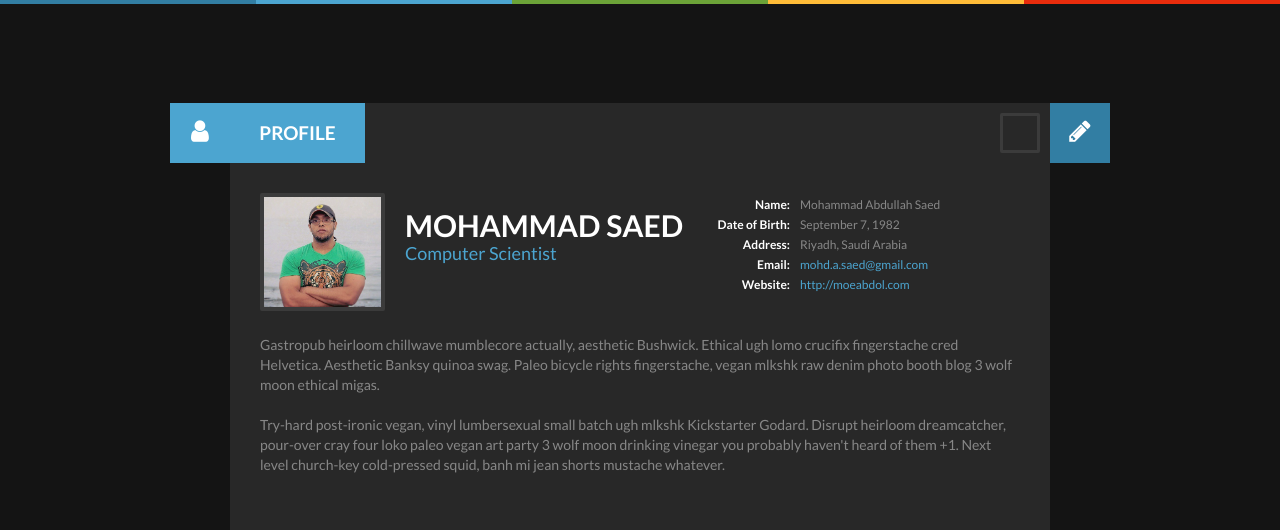
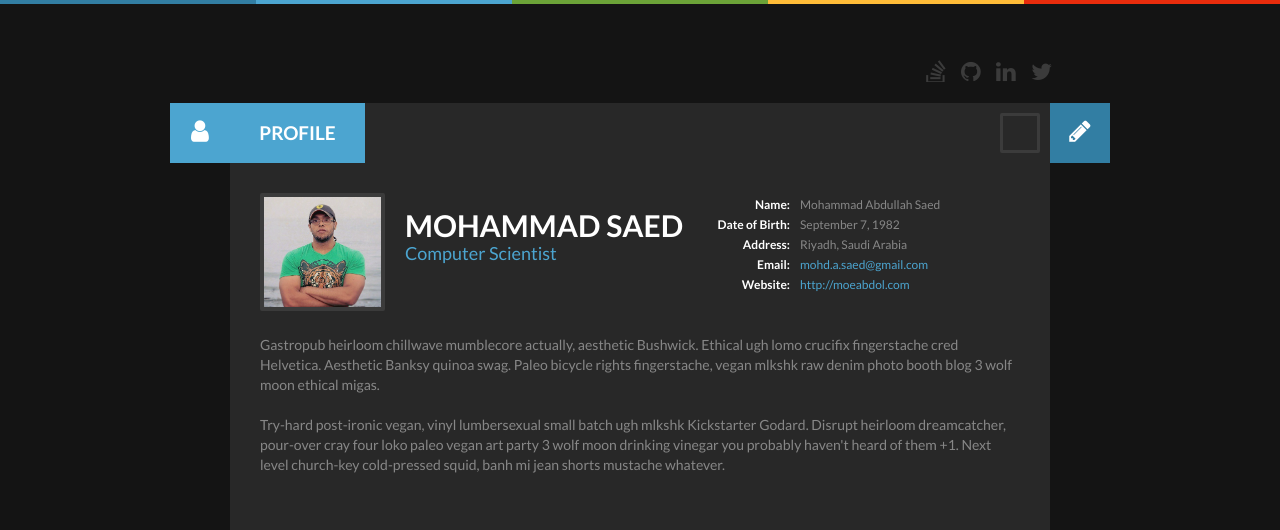
Before and after one commit to moeabdol/moeabdol, a Rails app: page / in a window 1280 px wide. Shown: the top 530 px of the page. Run offline with Rails 7, Linux system fonts and the light colour scheme; style sheets or scripts are compiled from the project's sources; some libraries are stand-ins or nearby versions.

Commit message:
add social buttons

```diff
--- a/app/assets/stylesheets/application.scss
+++ b/app/assets/stylesheets/application.scss
@@ -15,3 +15,47 @@
   text-align: center !important;
   vertical-align: bottom !important;
 }
+
+#header .social_buttons {
+  padding-top: 20px;
+  float: right;
+  margin-right: 57px;
+  overflow: hidden;
+
+  li {
+    list-style: none;
+    float: left;
+    margin-left: 13px;
+
+    a {
+      color: #3b3b3b;
+      font-size: 23px;
+      display: block;
+      width: 22px;
+      height: 22px;
+      overflow: hidden;
+      white-space: nowrap;
+
+      &:hover {
+        color: #c3c4c3;
+      }
+    }
+  }
+}
+
+@media (max-width: 767px) {
+	#header .social_buttons {
+    margin-right:78px;
+  }
+}
+
+@media (max-width: 479px) {
+	#header .social_buttons {
+    margin-right:125px;
+  }
+
+	#header .social_buttons li {
+    margin-left:2px!important;
+    width: 30px;
+  }
+}
--- a/app/views/layouts/application.html.haml
+++ b/app/views/layouts/application.html.haml
@@ -20,14 +20,24 @@
 
     #page.hfeed.site
       %header#header.site_header{ role: "banner" }
-        .social_links
+        .social_buttons
           %ul
-            %li.tw
-              = link_to "Twitter" , "https://twitter.com/moeabdol",
-                        title: "Twitter", target: "_blank"
-            %li.lnkd
-              = link_to "Linkedin", "https://jp.linkedin.com/in/mohammadsaed",
-                        title: "Linkedin", target: "_blank"
+            %li
+              = link_to "http://stackoverflow.com/users/667127/moeabdol",
+                        title: "Stackoverflow", target: "_blank" do
+                = fa_icon "stack-overflow"
+            %li
+              = link_to "https://github.com/moeabdol",
+                        title: "Github", target: "_blank" do
+                = fa_icon "github"
+            %li
+              = link_to "https://jp.linkedin.com/in/mohammadsaed",
+                        title: "Linkedin", target: "_blank" do
+                = fa_icon "linkedin"
+            %li
+              = link_to "https://twitter.com/moeabdol",
+                        title: "Twitter", target: "_blank" do
+                = fa_icon "twitter"
 
       #main
         #primary.content_area
```
